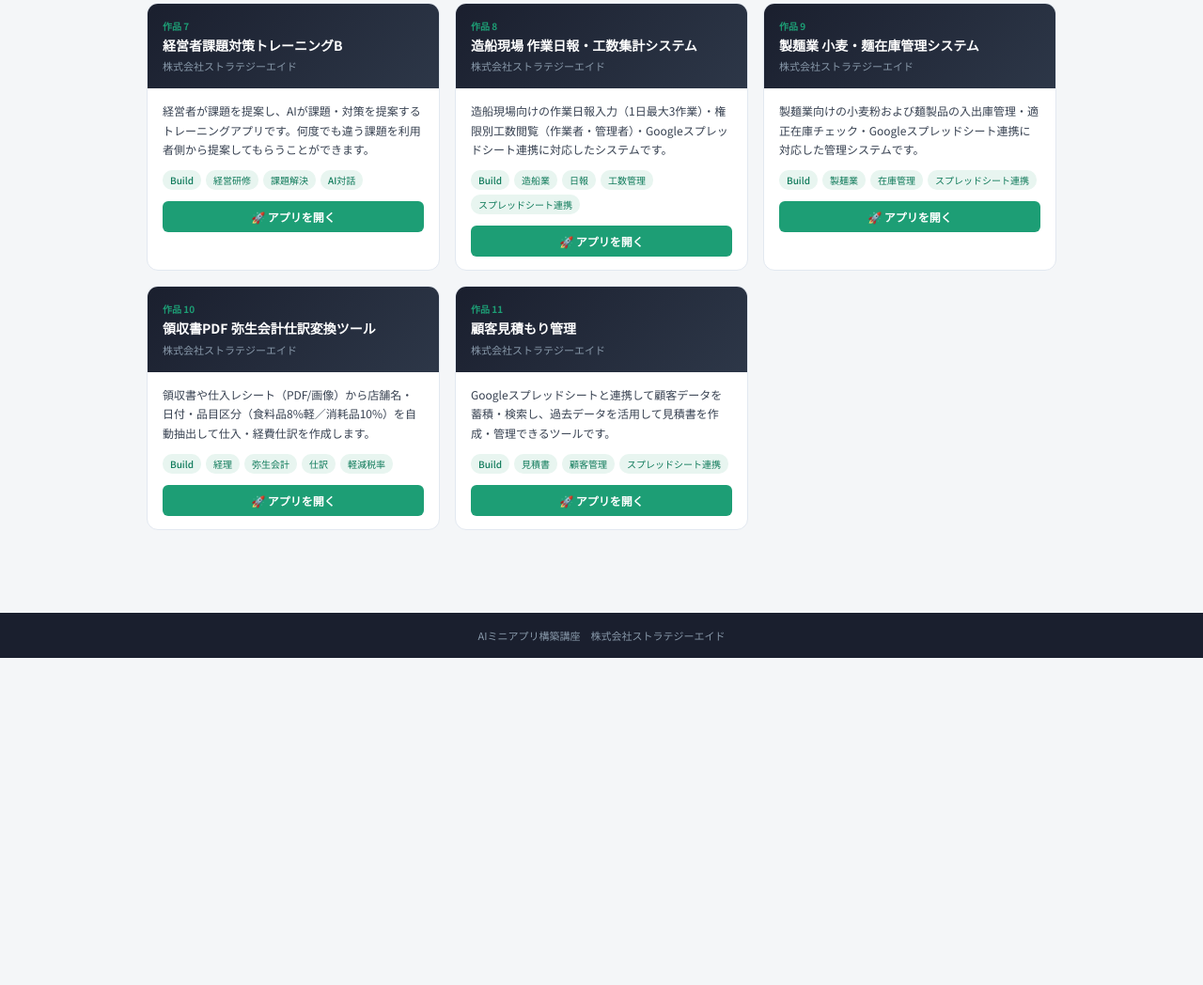
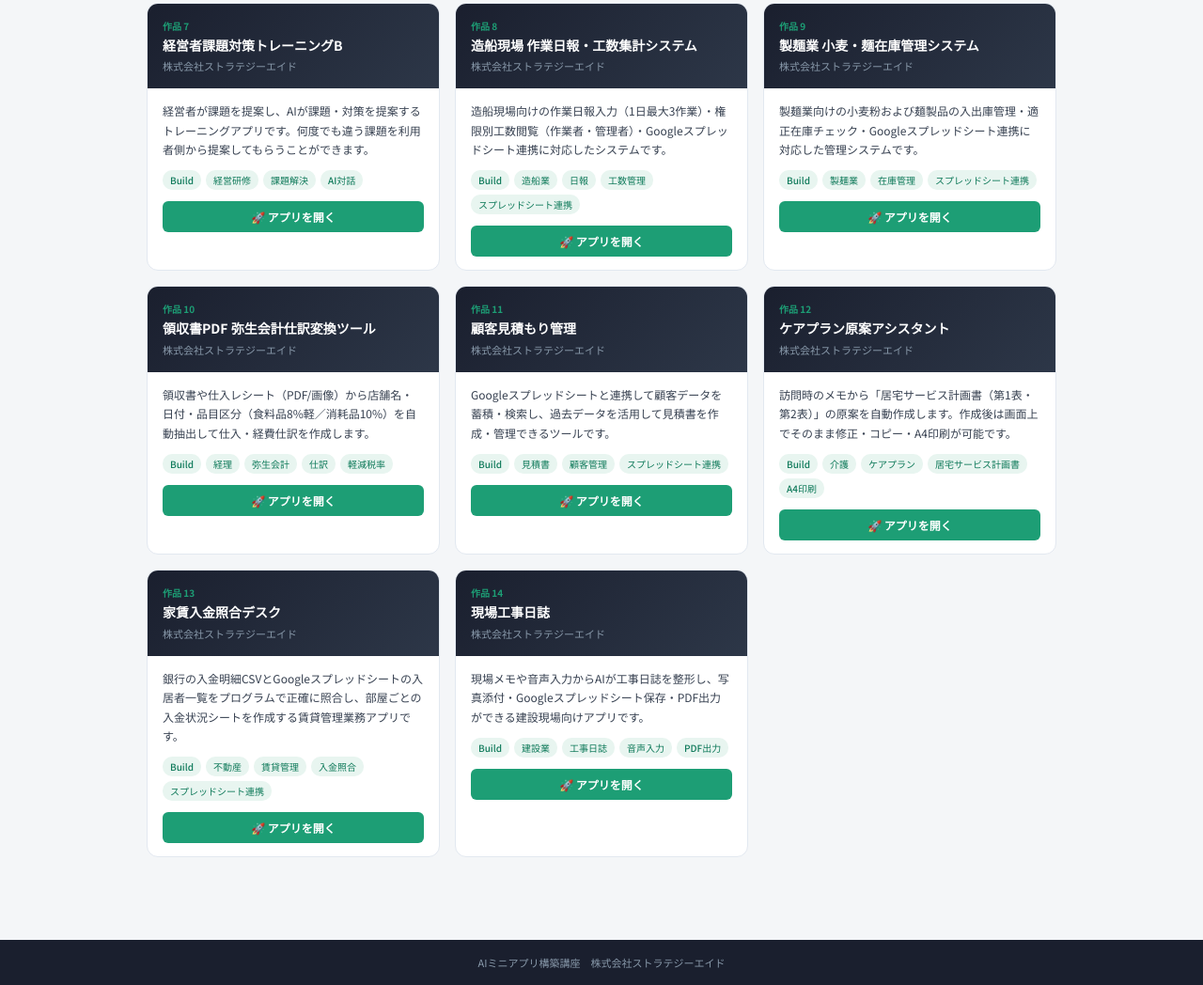
Before and after one commit to naosiro2-svg/ai-elearnig, a plain HTML site: page gallery.html in a window 1280 px wide. Shown: the part 911-1959 px from the top of the page at 94% size. Before the commit the page ends 1611 px from the top, so only its background shows below. Drawn offline with Linux system fonts and the light colour scheme.

Commit message:
アプリ一覧にケアプラン原案・家賃入金照合・現場工事日誌の3アプリを追加
Co-Authored-By: Claude Opus 5.5 <noreply@anthropic.com>
Claude-Session: https://claude.ai/code/session_01TNc5bUhL1cPDoPPhdXg5qY

```diff
--- a/gallery.html
+++ b/gallery.html
@@ -220,6 +220,36 @@ const works = [
     prompt: "",
     showPrompt: false
   },
+  {
+    name: "ケアプラン原案アシスタント",
+    author: "株式会社ストラテジーエイド",
+    desc: "訪問時のメモから「居宅サービス計画書（第1表・第2表）」の原案を自動作成します。作成後は画面上でそのまま修正・コピー・A4印刷が可能です。",
+    tags: ["Build", "介護", "ケアプラン", "居宅サービス計画書", "A4印刷"],
+    url: "https://service-126careplan.ai.studio/",
+    driveFolder: false,
+    prompt: "",
+    showPrompt: false
+  },
+  {
+    name: "家賃入金照合デスク",
+    author: "株式会社ストラテジーエイド",
+    desc: "銀行の入金明細CSVとGoogleスプレッドシートの入居者一覧をプログラムで正確に照合し、部屋ごとの入金状況シートを作成する賃貸管理業務アプリです。",
+    tags: ["Build", "不動産", "賃貸管理", "入金照合", "スプレッドシート連携"],
+    url: "https://service-3040yachinnyukin.ai.studio",
+    driveFolder: false,
+    prompt: "",
+    showPrompt: false
+  },
+  {
+    name: "現場工事日誌",
+    author: "株式会社ストラテジーエイド",
+    desc: "現場メモや音声入力からAIが工事日誌を整形し、写真添付・Googleスプレッドシート保存・PDF出力ができる建設現場向けアプリです。",
+    tags: ["Build", "建設業", "工事日誌", "音声入力", "PDF出力"],
+    url: "https://service-6725kentiku.ai.studio",
+    driveFolder: false,
+    prompt: "",
+    showPrompt: false
+  },
 ];
 
 // ============================================================
```
